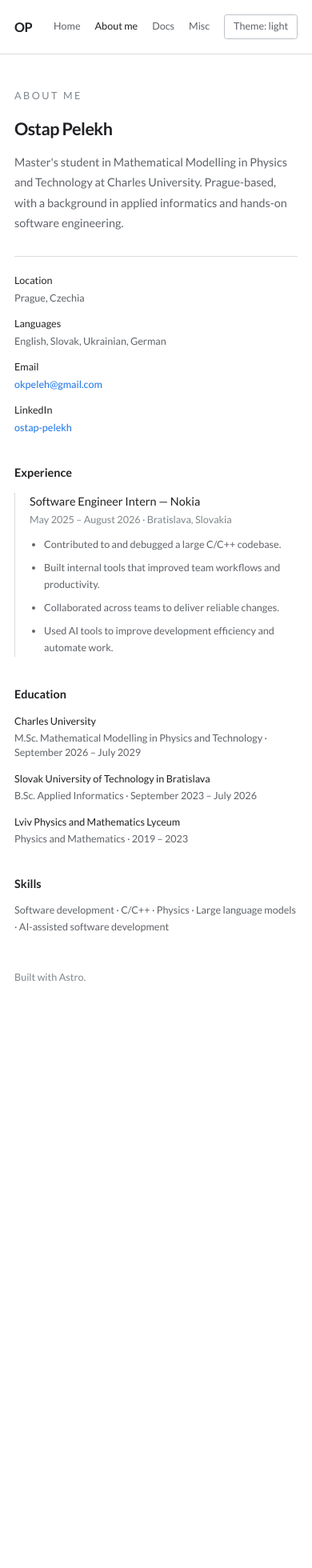
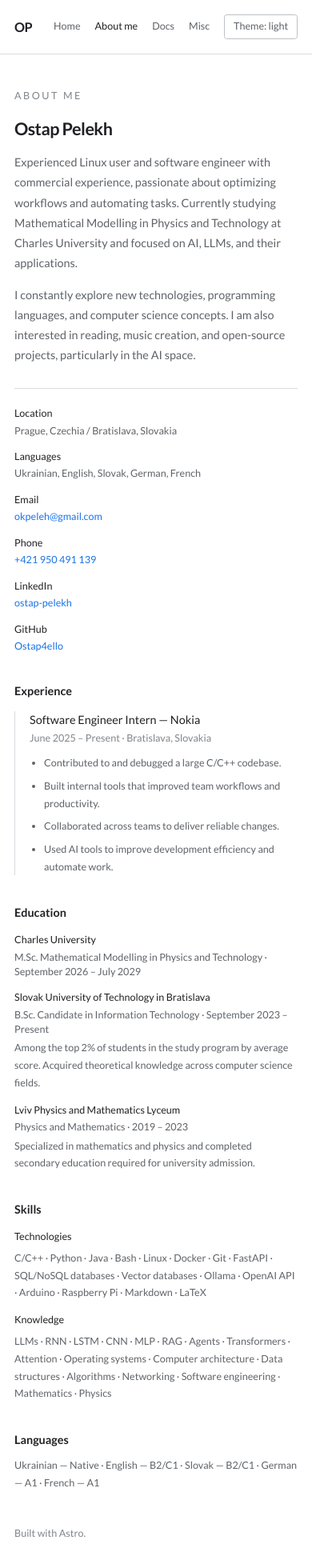
Before and after one commit to Ostap4ello/ostap4ello-page, an Astro site: page /ostap4ello-page/about in a window 390 px wide. Shown: the whole page at 80% size. Before the commit the page ends 1267 px from the top, so only its background shows below. Built offline with nearby package versions, Linux system fonts and the light colour scheme; Astro itself is replaced by a stand-in of ours.

Commit message:
feat: expand portfolio with CV details
Add the profile summary, technologies and knowledge, language levels, current Nokia role, education details, GitHub, phone, interests, and open-source focus from cv.pdf.

Co-authored-by: Copilot <223556219+Copilot@users.noreply.github.com>

```diff
--- a/src/pages/about.astro
+++ b/src/pages/about.astro
@@ -7,25 +7,36 @@ import SiteLayout from '../layouts/SiteLayout.astro';
     <p class="text-sm font-medium uppercase tracking-[0.2em] text-[var(--text-subtle)]">About me</p>
     <h1 class="mt-5 text-2xl font-semibold tracking-tight text-[var(--text)] sm:text-3xl">Ostap Pelekh</h1>
     <p class="mt-4 text-base leading-7 text-[var(--text-muted)]">
-      Master's student in Mathematical Modelling in Physics and Technology at Charles University. Prague-based, with a background in applied informatics and hands-on software engineering.
+      Experienced Linux user and software engineer with commercial experience, passionate about optimizing workflows and automating tasks. Currently studying Mathematical Modelling in Physics and Technology at Charles University and focused on AI, LLMs, and their applications.
+    </p>
+    <p class="mt-4 text-base leading-7 text-[var(--text-muted)]">
+      I constantly explore new technologies, programming languages, and computer science concepts. I am also interested in reading, music creation, and open-source projects, particularly in the AI space.
     </p>
 
     <dl class="mt-8 grid gap-4 border-t border-[var(--border)] pt-6 text-sm sm:grid-cols-2">
       <div>
         <dt class="font-medium text-[var(--text)]">Location</dt>
-        <dd class="mt-1 text-[var(--text-muted)]">Prague, Czechia</dd>
+        <dd class="mt-1 text-[var(--text-muted)]">Prague, Czechia / Bratislava, Slovakia</dd>
       </div>
       <div>
         <dt class="font-medium text-[var(--text)]">Languages</dt>
-        <dd class="mt-1 text-[var(--text-muted)]">English, Slovak, Ukrainian, German</dd>
+        <dd class="mt-1 text-[var(--text-muted)]">Ukrainian, English, Slovak, German, French</dd>
       </div>
       <div>
         <dt class="font-medium text-[var(--text)]">Email</dt>
         <dd class="mt-1"><a class="text-[var(--accent)]" href="mailto:okpeleh@gmail.com">okpeleh@gmail.com</a></dd>
       </div>
       <div>
+        <dt class="font-medium text-[var(--text)]">Phone</dt>
+        <dd class="mt-1"><a class="text-[var(--accent)]" href="tel:+421950491139">+421 950 491 139</a></dd>
+      </div>
+      <div>
         <dt class="font-medium text-[var(--text)]">LinkedIn</dt>
         <dd class="mt-1"><a class="text-[var(--accent)]" href="https://www.linkedin.com/in/ostap-pelekh">ostap-pelekh</a></dd>
+      </div>
+      <div>
+        <dt class="font-medium text-[var(--text)]">GitHub</dt>
+        <dd class="mt-1"><a class="text-[var(--accent)]" href="https://github.com/Ostap4ello">Ostap4ello</a></dd>
       </div>
     </dl>
 
@@ -33,7 +44,7 @@ import SiteLayout from '../layouts/SiteLayout.astro';
       <h2 class="text-base font-semibold text-[var(--text)]">Experience</h2>
       <div class="mt-4 border-l border-[var(--border)] pl-5">
         <h3 class="font-medium text-[var(--text)]">Software Engineer Intern — Nokia</h3>
-        <p class="mt-1 text-sm text-[var(--text-subtle)]">May 2025 – August 2026 · Bratislava, Slovakia</p>
+        <p class="mt-1 text-sm text-[var(--text-subtle)]">June 2025 – Present · Bratislava, Slovakia</p>
         <ul class="mt-3 list-disc space-y-2 pl-5 text-sm leading-6 text-[var(--text-muted)]">
           <li>Contributed to and debugged a large C/C++ codebase.</li>
           <li>Built internal tools that improved team workflows and productivity.</li>
@@ -52,19 +63,35 @@ import SiteLayout from '../layouts/SiteLayout.astro';
         </div>
         <div>
           <h3 class="font-medium text-[var(--text)]">Slovak University of Technology in Bratislava</h3>
-          <p class="mt-1 text-[var(--text-muted)]">B.Sc. Applied Informatics · September 2023 – July 2026</p>
+          <p class="mt-1 text-[var(--text-muted)]">B.Sc. Candidate in Information Technology · September 2023 – Present</p>
+          <p class="mt-1 text-sm leading-6 text-[var(--text-muted)]">Among the top 2% of students in the study program by average score. Acquired theoretical knowledge across computer science fields.</p>
         </div>
         <div>
           <h3 class="font-medium text-[var(--text)]">Lviv Physics and Mathematics Lyceum</h3>
           <p class="mt-1 text-[var(--text-muted)]">Physics and Mathematics · 2019 – 2023</p>
+          <p class="mt-1 text-sm leading-6 text-[var(--text-muted)]">Specialized in mathematics and physics and completed secondary education required for university admission.</p>
         </div>
       </div>
     </section>
 
     <section class="mt-10">
       <h2 class="text-base font-semibold text-[var(--text)]">Skills</h2>
+      <dl class="mt-4 grid gap-4 text-sm sm:grid-cols-2">
+        <div>
+          <dt class="font-medium text-[var(--text)]">Technologies</dt>
+          <dd class="mt-2 leading-6 text-[var(--text-muted)]">C/C++ · Python · Java · Bash · Linux · Docker · Git · FastAPI · SQL/NoSQL databases · Vector databases · Ollama · OpenAI API · Arduino · Raspberry Pi · Markdown · LaTeX</dd>
+        </div>
+        <div>
+          <dt class="font-medium text-[var(--text)]">Knowledge</dt>
+          <dd class="mt-2 leading-6 text-[var(--text-muted)]">LLMs · RNN · LSTM · CNN · MLP · RAG · Agents · Transformers · Attention · Operating systems · Computer architecture · Data structures · Algorithms · Networking · Software engineering · Mathematics · Physics</dd>
+        </div>
+      </dl>
+    </section>
+
+    <section class="mt-10">
+      <h2 class="text-base font-semibold text-[var(--text)]">Languages</h2>
       <p class="mt-3 text-sm leading-6 text-[var(--text-muted)]">
-        Software development · C/C++ · Physics · Large language models · AI-assisted software development
+        Ukrainian — Native · English — B2/C1 · Slovak — B2/C1 · German — A1 · French — A1
       </p>
     </section>
   </section>
--- a/src/pages/index.astro
+++ b/src/pages/index.astro
@@ -3,12 +3,12 @@ import SiteLayout from '../layouts/SiteLayout.astro';
 import { withBase } from '../lib/urls';
 ---
 
-<SiteLayout title="Ostap Pelekh — Portfolio" description="Portfolio of Ostap Pelekh, software engineer and master's student in mathematical modelling." active="home">
+<SiteLayout title="Ostap Pelekh — Portfolio" description="Portfolio of Ostap Pelekh, computer science student and software engineer." active="home">
   <section class="max-w-3xl">
     <p class="text-sm font-medium uppercase tracking-[0.2em] text-[var(--text-subtle)]">Ostap Pelekh</p>
-    <h1 class="mt-5 text-2xl font-semibold tracking-tight text-[var(--text)] sm:text-3xl">Software engineering and mathematical modelling.</h1>
+    <h1 class="mt-5 text-2xl font-semibold tracking-tight text-[var(--text)] sm:text-3xl">Computer science, software engineering, and AI.</h1>
     <p class="mt-6 max-w-2xl text-base leading-7 text-[var(--text-muted)]">
-      Master's student at Charles University, with experience contributing to complex C/C++ systems and building internal developer tools.
+      Experienced Linux user and software engineer, currently studying mathematical modelling and building expertise in LLMs, agent systems, and applied computing.
     </p>
     <div class="mt-8 flex flex-wrap gap-4 text-sm">
       <a class="rounded-sm bg-[var(--accent)] px-5 py-3 font-medium text-white transition hover:bg-[var(--accent-strong)]" href={withBase('docs')}>Read the docs</a>
```
